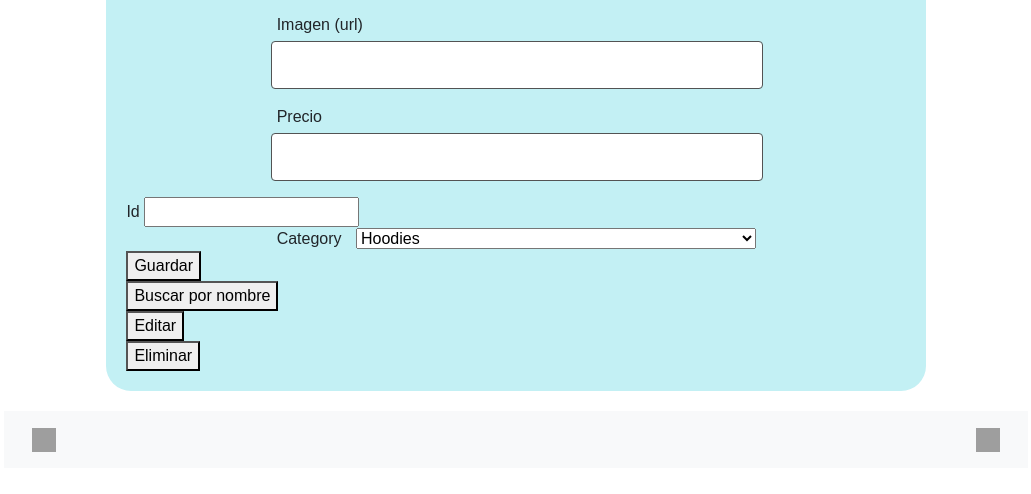
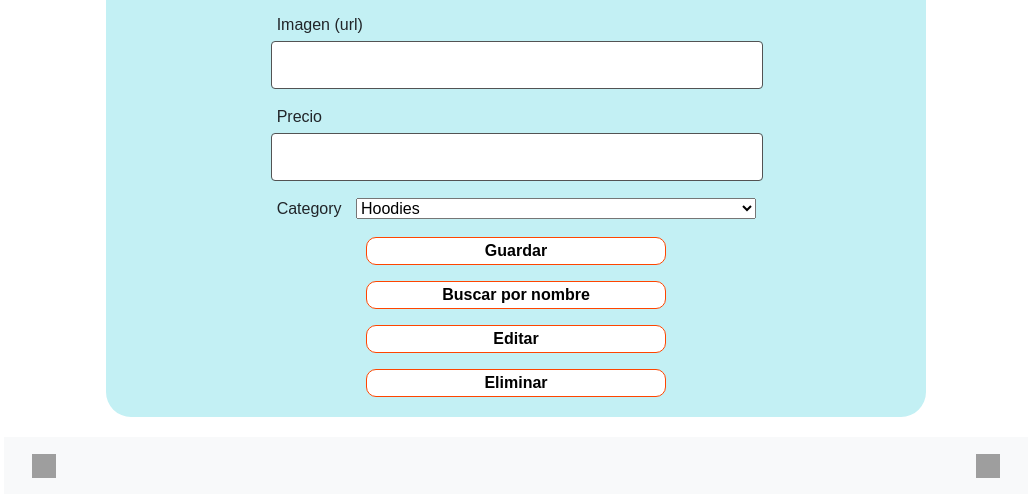
Before and after one commit to jeissonvilamarin1/Principe-fresco, a plain HTML site: page formulario.html in a window 1280 px wide. Shown: the part 332-826 px from the top of the page, without its empty margins (124-1155 px from the left). Before the commit the page ends 800 px from the top, so only its background shows below. Drawn offline with nearby package versions, Linux system fonts and the light colour scheme; grey boxes are pictures that could not be loaded.

Commit message:
small fix

```diff
--- a/styles.css
+++ b/styles.css
@@ -323,3 +323,33 @@ main::-webkit-scrollbar-thumb:active {
     margin: 0 1em;
     align-self: center;
 }
+
+
+/*Form*/
+.buttons{
+    margin: 0 auto;
+    width: 100%;
+    display: flex;
+    flex-direction: column;
+    justify-content: center;
+    align-items: center;
+}
+.form-btn{
+  width: 300px;
+  margin-top: 1em;
+  background-color: white;
+  color: black;
+  font-weight: 600;
+  border: 1px solid orangered;
+  border-radius: 10px;
+}
+.form-btn:hover{
+  background-color: orangered;
+  color: black;
+  font-weight: 600;
+  border: 1px solid #FED941;
+  border-radius: 10px;
+}
+.campoId{
+  display: none;
+}
```
